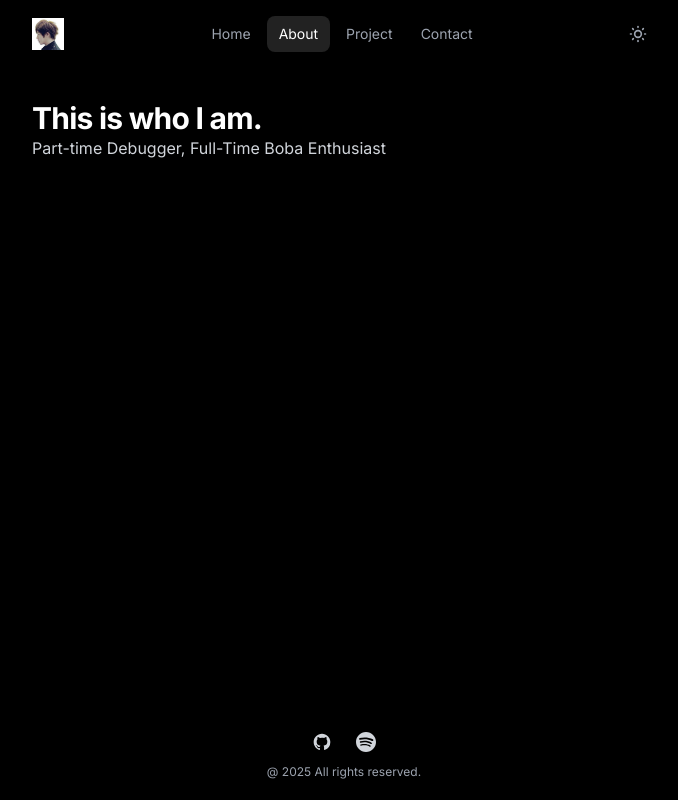
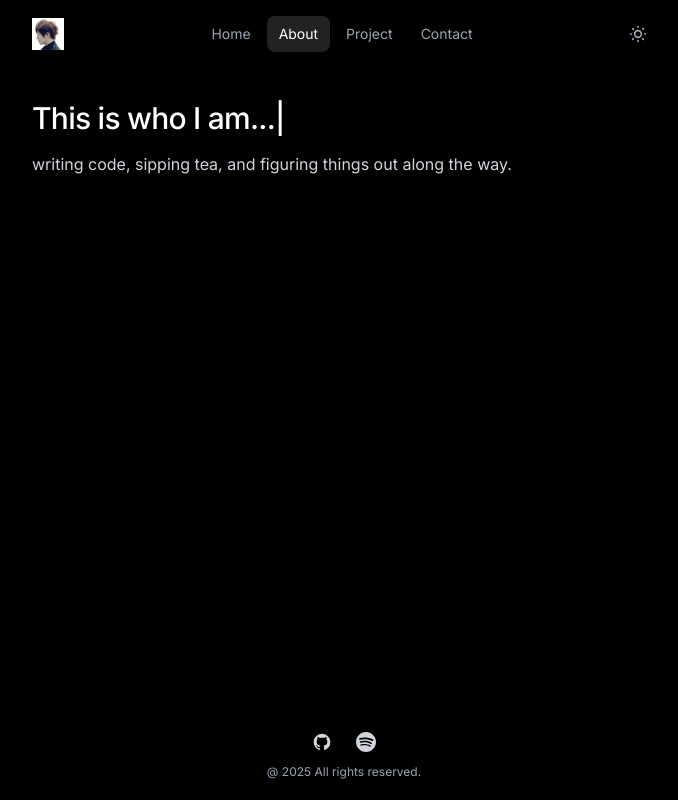
Before and after one commit to Mayday46/portfolio, a React (Vite) app: page /about in a window 1280 px wide. Shown: the whole page, without its empty margins (296-974 px from the left). Built offline with nearby package versions, Linux system fonts and the light colour scheme; no server answers.

Commit message:
refactor: replace motion elements in About component with Intro component for improved content management

```diff
--- a/src/page/About.jsx
+++ b/src/page/About.jsx
@@ -1,17 +1,15 @@
 
-import { motion } from "framer-motion";
+import Intro from "../components/Intro.jsx";
 import { FadeInSection } from "../utils/FadeInSection";
 
 const About = () => {
     return (
         <div>
             <FadeInSection>
-                <motion.h1 className = "text-3xl font-bold">
-                    This is who I am.
-                </motion.h1>
-                <motion.p className = "text-sm sm:text-base leading-relaxed mb-6">
-                    Part-time Debugger, Full-Time Boba Enthusiast
-                </motion.p>
+                <Intro
+                    heading = "This is who I am..."
+                    subheading = "writing code, sipping tea, and figuring things out along the way."
+                />
             </FadeInSection>
         </div>
     );
```
